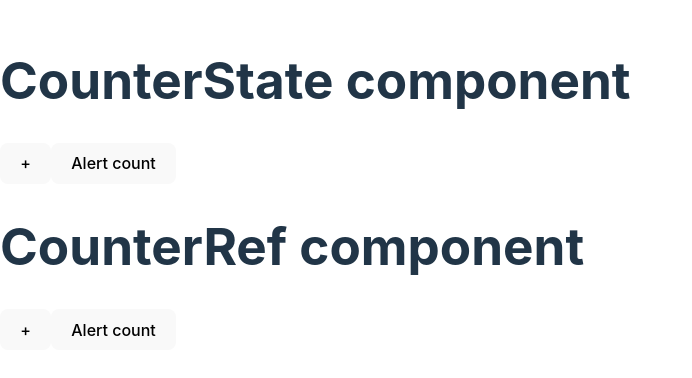
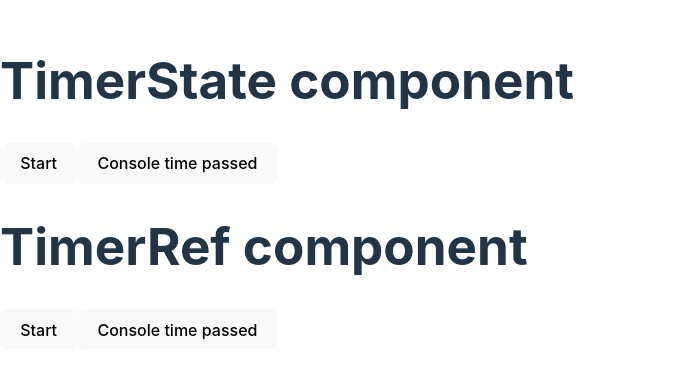
Before and after one commit to NFSD1023/hooks_ref_memo_cb, a React (Vite) app: page / in a window 1280 px wide. Shown: the part 216-594 px from the top of the page, without its empty margins (0-692 px from the left). Built offline with nearby package versions, Linux system fonts and the light colour scheme.

Commit message:
Timer ref

```diff
--- a/src/App.jsx
+++ b/src/App.jsx
@@ -1,11 +1,11 @@
-import CounterRef from "./ref/CounterRef"
-import CounterState from "./ref/CounterState"
+import TimerRef from "./ref/TimerRef"
+import TimerState from "./ref/TimerState"
 
 function App() {
   return (
     <>
-      <CounterState />
-      <CounterRef />
+      <TimerState />
+      <TimerRef />
     </>
   )
 }
--- /dev/null
+++ b/src/ref/TimerRef.jsx
@@ -0,0 +1,27 @@
+import { useEffect, useRef } from "react"
+
+function TimerRef() {
+  const startTimeRef = useRef()
+  useEffect(() => {
+    console.log('Render TimerRef component')
+  })
+
+  const start = () => {
+    startTimeRef.current = Date.now()
+  }
+
+  const end = () => {
+    console.log('Time passed', Date.now() - startTimeRef.current)
+    startTimeRef.current = undefined
+  }
+
+  return (
+    <>
+      <h1>TimerRef component</h1>
+      <button onClick={start}>Start</button>
+      <button onClick={end}>Console time passed</button>
+    </>
+  )
+}
+
+export default TimerRef
--- /dev/null
+++ b/src/ref/TimerState.jsx
@@ -0,0 +1,28 @@
+import { useEffect } from "react"
+import { useState } from "react"
+
+function TimerState() {
+  const [startTime, setStartTime] = useState()
+  useEffect(() => {
+    console.log('Render TimerState component')
+  })
+
+  const start = () => {
+    setStartTime(Date.now())
+  }
+
+  const end = () => {
+    console.log('Time passed', Date.now() - startTime)
+    setStartTime()
+  }
+
+  return (
+    <>
+      <h1>TimerState component</h1>
+      <button onClick={start}>Start</button>
+      <button onClick={end}>Console time passed</button>
+    </>
+  )
+}
+
+export default TimerState
```
